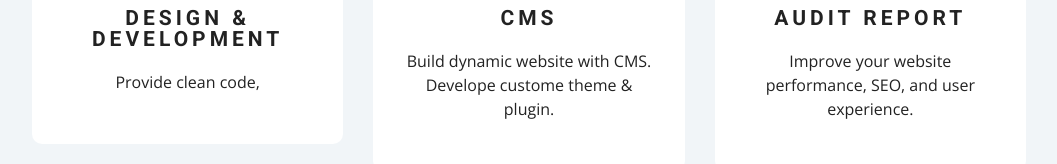
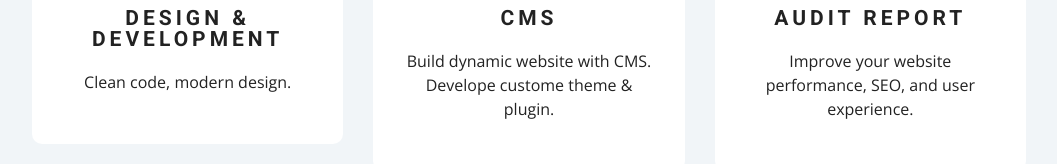
Before and after one commit to umerirshad/demo_rep, a plain HTML site: page index.html in a window 1280 px wide. Shown: the part 1263-1427 px from the top of the page, without its empty margins (111-1168 px from the left). Drawn offline with nearby package versions, Linux system fonts and the light colour scheme.

Commit message:
Update index.html

```diff
--- a/index.html
+++ b/index.html
@@ -72,7 +72,7 @@
                             Design & Development
                         </h4>
                         <p>
-                            Provide clean code,
+                            Clean code, modern design.
                         </p>
                     </div>
                 </div>
```
